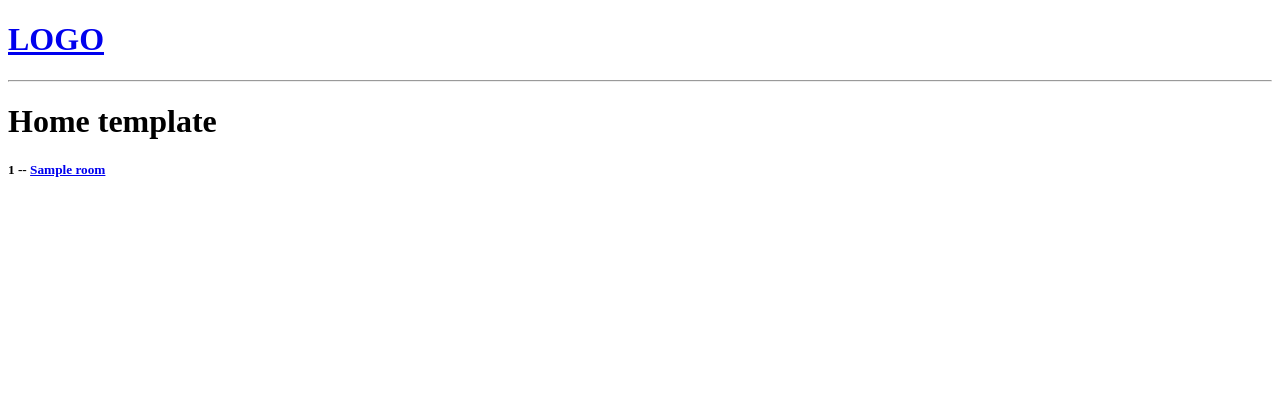
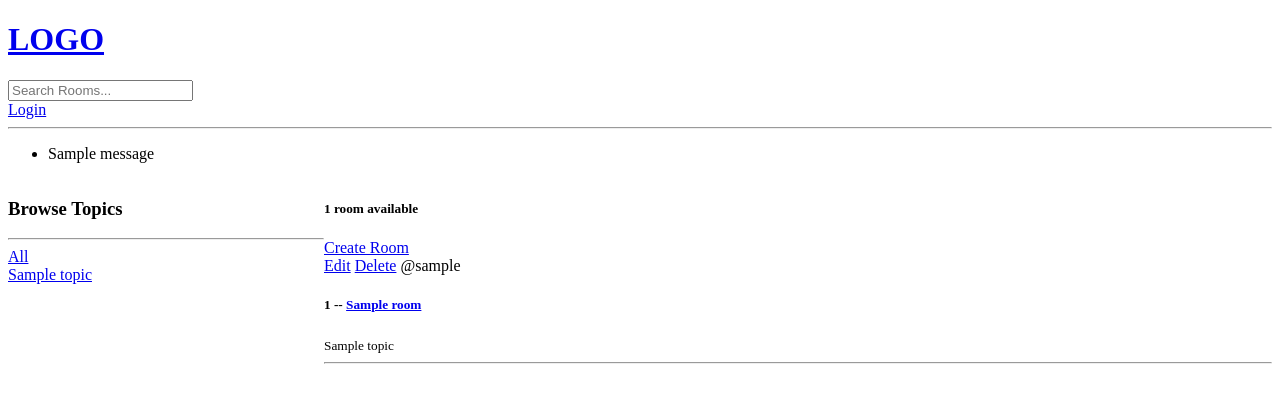
Before and after one commit to Wiklyn/studybud, a Django app: template base/templates/base/home.html in a window 1280 px wide. Shown: the top 403 px of the page. Run offline with Django 4.2, Linux system fonts and the light colour scheme; the template is opened without the code that fills it: most values are stand-ins (such as "Sample title", 1, 10 or a date in 2020); one stand-in notice (Sample message) is shown.

Commit message:
flash messages

```diff
--- a/base/admin.py
+++ b/base/admin.py
@@ -1,6 +1,8 @@
 from django.contrib import admin
-from .models import Room
+from .models import Room, Topic, Message
 
 # Register your models here.
 
 admin.site.register(Room)
+admin.site.register(Topic)
+admin.site.register(Message)
--- a/base/models.py
+++ b/base/models.py
@@ -20,6 +20,11 @@ class Room(models.Model):
   updated = models.DateTimeField(auto_now=True)
   created = models.DateTimeField(auto_now_add=True)
 
+
+  class Meta:
+    ordering = ['-updated', '-created']
+
+
   def __str__(self):
     return self.name
 
--- a/base/templates/base/home.html
+++ b/base/templates/base/home.html
@@ -1,20 +1,51 @@
 {% extends 'main.html' %}
-
 
 {% block content %}
 
-<h1>Home template</h1>
+<style>
+  .home-container {
+    display: grid;
+    grid-template-columns: 1fr 3fr;
+  }
+</style>
 
-<div>
+<div class="home-container">
+  <div>
+    <h3>Browse Topics</h3>
+    <hr />
 
-  <div>
-    {% for room in rooms %}
-      <div>
-        <h5>{{ room.id }} -- <a href="{% url 'room' room.id %}">{{ room.name }}</a></h5>
-      </div>
+    <div><a href="{% url 'home' %}">All</a></div>
+
+    {% for topic in topics %}
+    <div>
+      <a href="{% url 'home' %}?q={{ topic.name }}">{{ topic.name }}</a>
+    </div>
     {% endfor %}
   </div>
 
+  <div>
+    {% if room_count == 1 %}
+    <h5>{{ room_count }} room available</h5>
+    {% else %}
+    <h5>{{ room_count }} rooms available</h5>
+    {% endif %}
+    <a href="{% url 'create-room' %}">Create Room</a>
+    <div>
+      {% for room in rooms %}
+      <div>
+        <a href="{% url 'update-room' room.id %}">Edit</a>
+        <a href="{% url 'delete-room' room.id %}">Delete</a>
+        <span>@{{ room.host.username }}</span>
+        <h5>
+          {{ room.id }} --
+          <a href="{% url 'room' room.id %}">{{ room.name }}</a>
+        </h5>
+        <small>{{ room.topic.name }}</small>
+        <hr />
+      </div>
+      {% endfor %}
+    </div>
+  </div>
 </div>
 
 {% endblock content %}
--- a/base/urls.py
+++ b/base/urls.py
@@ -3,6 +3,10 @@ from . import views
 
 
 urlpatterns = [
+  path('login/', views.loginPage, name='login'),
   path('', views.home, name="home"),
   path('room/<str:pk>/', views.room, name="room"),
+  path('create-room/', views.createRoom, name="create-room"),
+  path('update-room/<str:pk>/', views.updateRoom, name="update-room"),
+  path('delete-room/<str:pk>/', views.deleteRoom, name="delete-room"),
 ]
--- a/templates/main.html
+++ b/templates/main.html
@@ -1,19 +1,27 @@
 <!DOCTYPE html>
 <html lang="en">
   <head>
-  <meta charset="UTF-8">
-  <meta http-equiv="X-UA-Compatible" content="IE=edge">
-  <meta name="viewport" content="width=device-width, initial-scale=1.0">
+    <meta charset="UTF-8" />
+    <meta http-equiv="X-UA-Compatible" content="IE=edge" />
+    <meta name="viewport" content="width=device-width, initial-scale=1.0" />
     <title>Studybud</title>
   </head>
   <body>
+    {% include 'navbar.html' %}
 
-  {% include 'navbar.html' %}
+    {% if messages %}
+    <ul>
+      {% for message in messages %}
+      <li {% if message.tags %} class="{{ message.tags }}" {% endif %}>
+        {{ message }}
+      </li>
+      {% endfor %}
+    </ul>
+    {% endif %}
 
     {% block content %}
 
 
     {% endblock %}
-
   </body>
 </html>
--- a/templates/navbar.html
+++ b/templates/navbar.html
@@ -2,4 +2,10 @@
   <h1>LOGO</h1>
 </a>
 
-<hr>
+<form method="GET" action="{% url 'home' %}">
+  <input type="text" name="q" placeholder="Search Rooms..." />
+</form>
+
+<a href="{% url 'login' %}">Login</a>
+
+<hr />
```
Also changed, not shown: base/forms.py (added, +7 -0 lines), base/templates/base/delete.html (added, +12 -0 lines), base/templates/base/login_register.html (added, +16 -0 lines), base/templates/base/room_form.html (added, +13 -0 lines), base/views.py (+76 -4 lines), base/migrations/0003_alter_room_options.py (added). Lines whose indentation alone changed are shown as unchanged.
